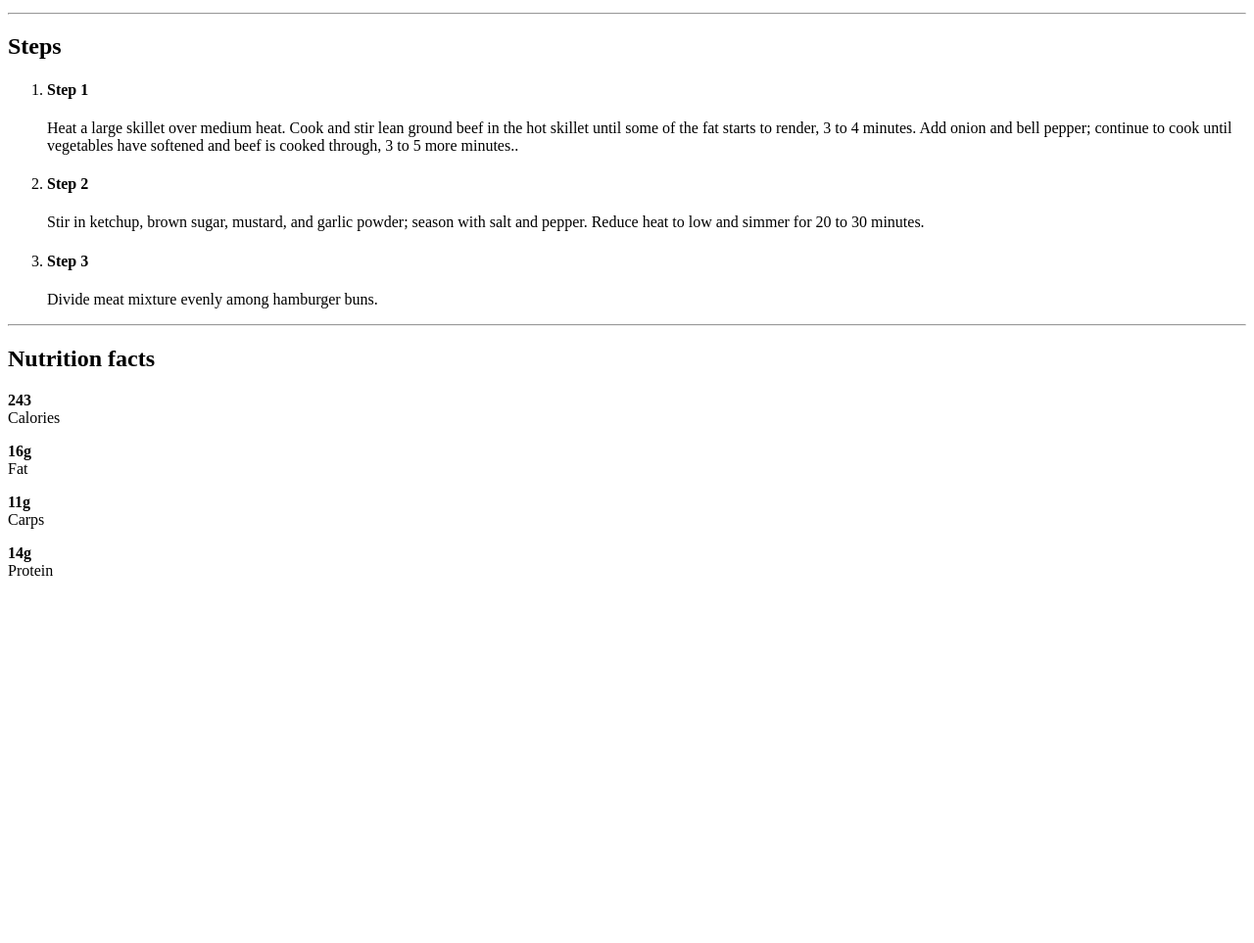
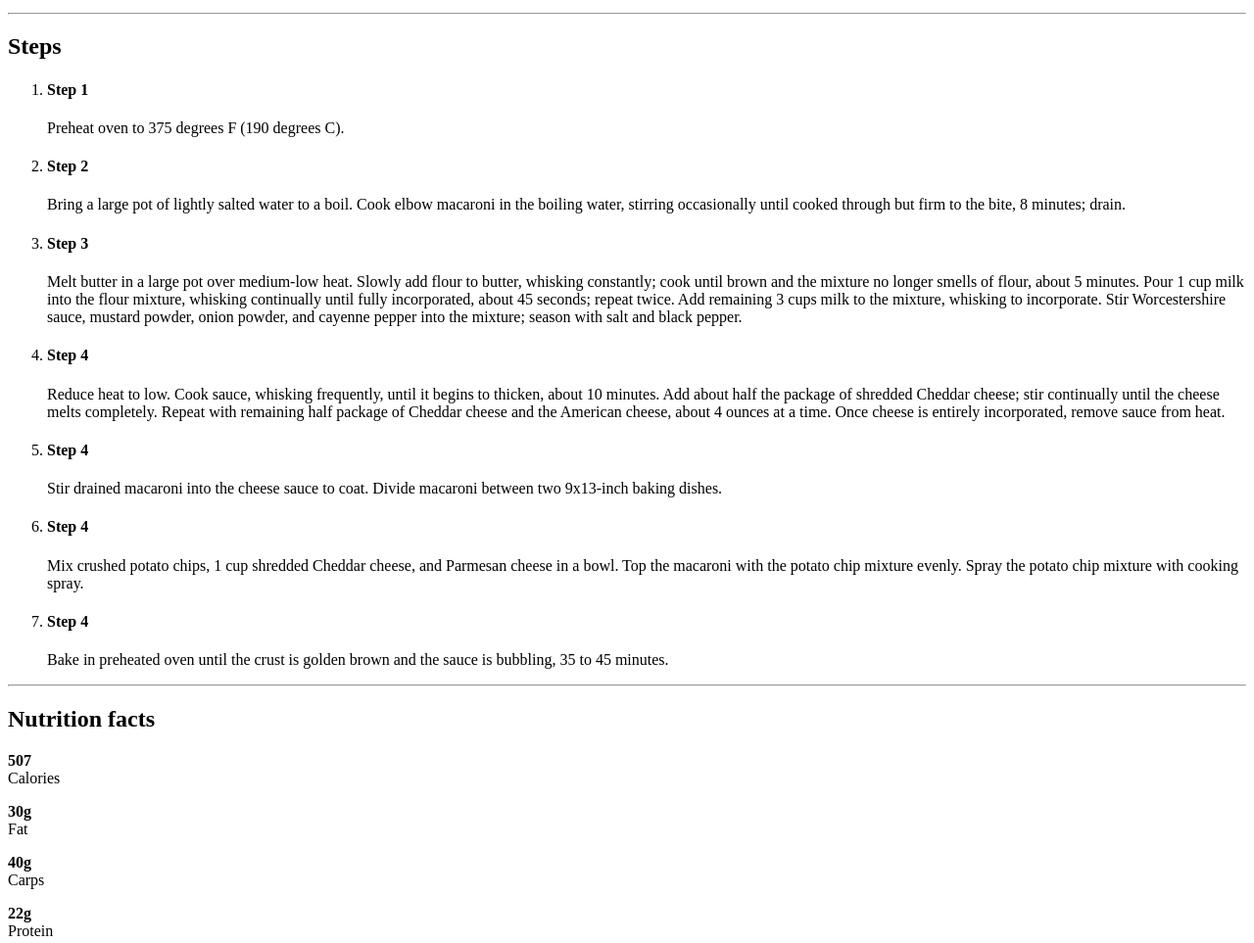
Before and after one commit to thatzerroguy/odin-recipes, a plain HTML site: page recipes/old-school-macncheese.html in a window 1280 px wide. Shown: the part 1565-2528 px from the top of the page at 98% size. Before the commit the page ends 2173 px from the top, so only its background shows below. Drawn offline with Linux system fonts and the light colour scheme.

Commit message:
This is the second commit to Old school mac n' cheese
This commit made changes to the steps section in the
as the steps where updated

```diff
--- a/recipes/old-school-macncheese.html
+++ b/recipes/old-school-macncheese.html
@@ -62,21 +62,49 @@
         <ol>
             <li>
                 <h4>Step 1</h4>
-                <p>Heat a large skillet over medium heat. Cook and stir lean ground beef in the hot
-                    skillet until some of the fat starts to
-                    render, 3 to 4 minutes. Add onion and bell pepper; continue to cook until
-                    vegetables have softened and beef is cooked through, 3 to 5 more minutes..
-                </p>
+                <p>Preheat oven to 375 degrees F (190 degrees C).</p>
             </li>
             <li>
                 <h4>Step 2</h4>
-                <p>Stir in ketchup, brown sugar, mustard, and garlic powder; season with salt and pepper.
-                    Reduce heat to low and simmer for 20 to 30 minutes.
+                <p>
+                    Bring a large pot of lightly salted water to a boil.
+                    Cook elbow macaroni in the boiling water, stirring occasionally
+                    until cooked through but firm to the bite, 8 minutes; drain.
                 </p>
             </li>
             <li>
                 <h4>Step 3</h4>
-                <p>Divide meat mixture evenly among hamburger buns.
+                <p>Melt butter in a large pot over medium-low heat. Slowly add flour to butter,
+                    whisking constantly; cook until brown and the mixture no longer smells of flour,
+                    about 5 minutes. Pour 1 cup milk into the flour mixture, whisking continually until
+                    fully incorporated, about 45 seconds; repeat twice. Add remaining 3 cups milk to the
+                    mixture, whisking to incorporate. Stir Worcestershire sauce, mustard powder, onion powder,
+                    and cayenne pepper into the mixture; season with salt and black pepper.
+                </p>
+            </li>
+            <li>
+                <h4>Step 4</h4>
+                <p>Reduce heat to low. Cook sauce, whisking frequently, until it begins to thicken, about 10 minutes.
+                    Add about half the package of shredded Cheddar cheese; stir continually until the cheese melts
+                    completely. Repeat with remaining half package of Cheddar cheese and the American cheese, about
+                    4 ounces at a time. Once cheese is entirely incorporated, remove sauce from heat.
+                </p>
+            </li>
+            <li>
+                <h4>Step 4</h4>
+                <p>Stir drained macaroni into the cheese sauce to coat. Divide macaroni between two 9x13-inch baking dishes.
+                </p>
+            </li>
+            <li>
+                <h4>Step 4</h4>
+                <p>Mix crushed potato chips, 1 cup shredded Cheddar cheese, and Parmesan cheese in a bowl.
+                    Top the macaroni with the potato chip mixture evenly. Spray the potato chip mixture with
+                    cooking spray.
+                </p>
+            </li>
+            <li>
+                <h4>Step 4</h4>
+                <p>Bake in preheated oven until the crust is golden brown and the sauce is bubbling, 35 to 45 minutes.
                 </p>
             </li>
 
@@ -84,9 +112,9 @@
         <hr>
         <!-- Nturition fact section -->
         <h2>Nutrition facts</h2>
-        <p><b>243</b><br>Calories</p>
-        <p><b>16g</b><br>Fat</p>
-        <p><b>11g</b><br>Carps</p>
-        <p><b>14g</b><br>Protein</p>
+        <p><b>507</b><br>Calories</p>
+        <p><b>30g</b><br>Fat</p>
+        <p><b>40g</b><br>Carps</p>
+        <p><b>22g</b><br>Protein</p>
     </body>
 </html>
```
